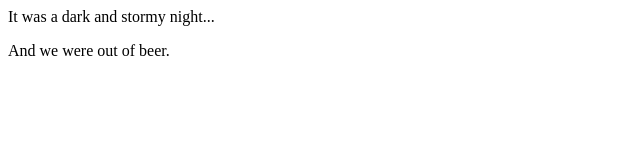
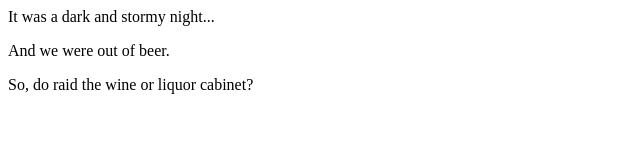
Before and after one commit to aaclark15/fireside-story, a plain HTML site: page index.html in a window 1280 px wide. Shown: the whole page, without its empty margins (0-640 px from the left). Drawn offline with Linux system fonts and the light colour scheme.

Commit message:
3rd line added

```diff
--- a/index.html
+++ b/index.html
@@ -2,5 +2,6 @@
   <body>
     <p>It was a dark and stormy night...</p>
     <p>And we were out of beer.</p>
+    <p>So, do raid the wine or liquor cabinet?</p>
   </body>
 </html>
```
